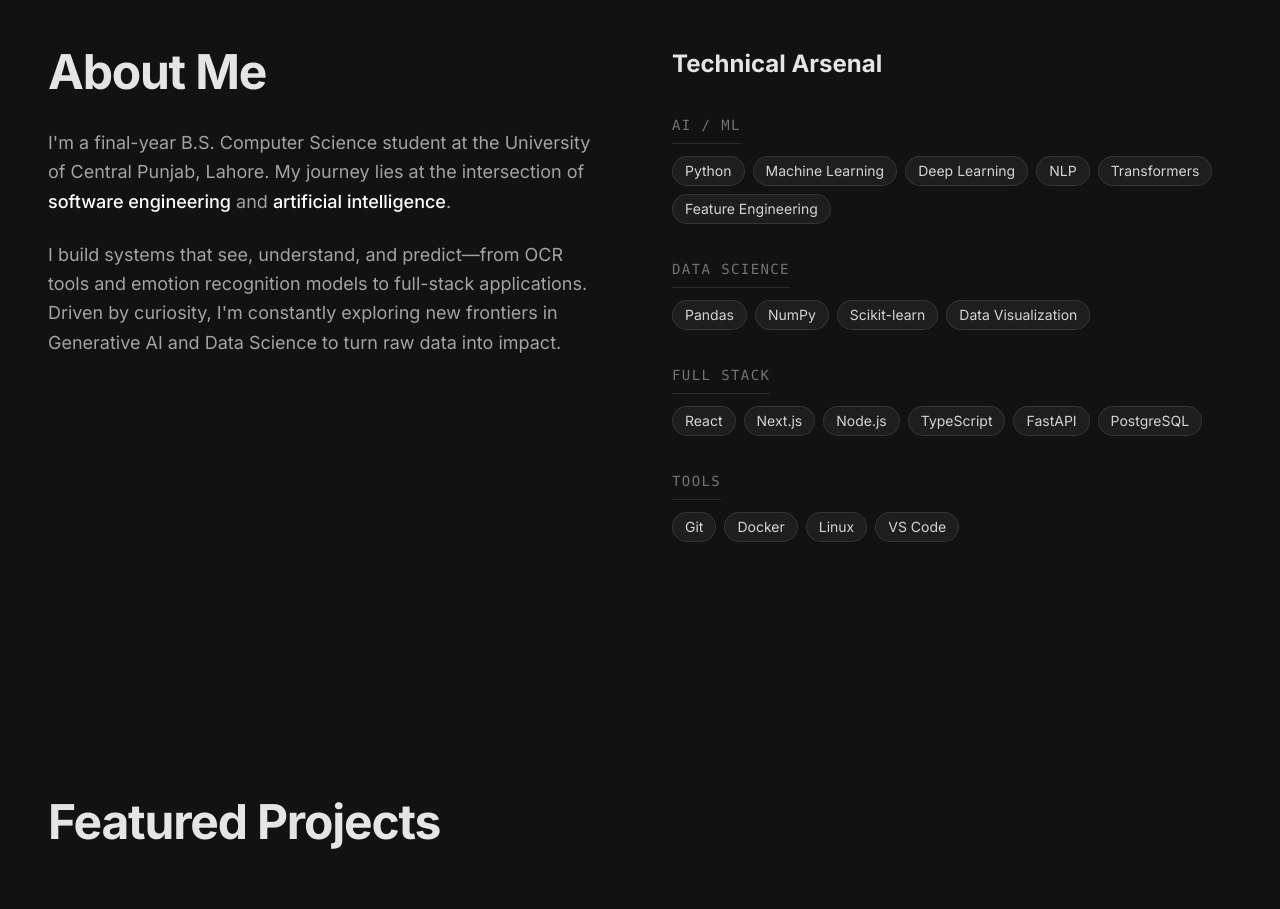
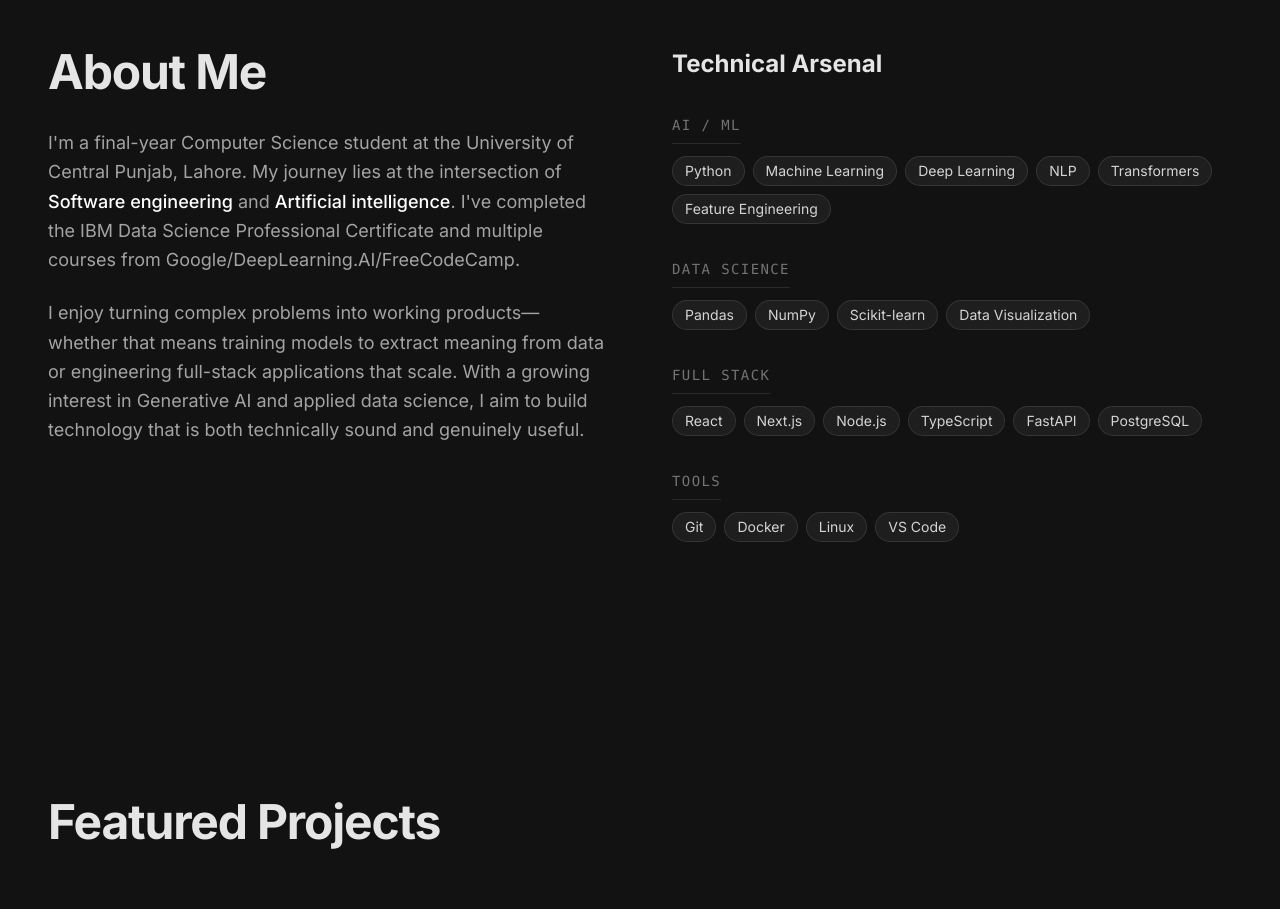
Before and after one commit to Saqibb786/My-Portfolio, a Next.js app: page / in a window 1280 px wide. Shown: the part 4080-4989 px from the top of the page. Built offline with nearby package versions, Linux system fonts and the light colour scheme.

Commit message:
Update 1.2

```diff
--- a/components/About.tsx
+++ b/components/About.tsx
@@ -32,13 +32,14 @@ export default function About() {
             className="prose prose-invert text-neutral-400 text-lg leading-relaxed max-w-xl"
           >
             <p className="mb-6">
-              I'm a final-year B.S. Computer Science student at the University of Central Punjab, Lahore.
-              My journey lies at the intersection of <span className="text-white font-medium">software engineering</span> and <span className="text-white font-medium">artificial intelligence</span>.
+                I'm a final-year Computer Science student at the University of Central Punjab, Lahore.
+              My journey lies at the intersection of <span className="text-white font-medium">Software engineering</span> and <span className="text-white font-medium">Artificial intelligence</span>.
+              I've completed the IBM Data Science Professional Certificate and multiple courses from Google/DeepLearning.AI/FreeCodeCamp.
             </p>
             <p>
-              I build systems that see, understand, and predict—from OCR tools and emotion recognition models
-              to full-stack applications. Driven by curiosity, I'm constantly exploring new frontiers
-              in Generative AI and Data Science to turn raw data into impact.
+              I enjoy turning complex problems into working products—whether that means training models to extract meaning from data
+              or engineering full-stack applications that scale. With a growing interest in Generative AI and applied data science,
+              I aim to build technology that is both technically sound and genuinely useful.
             </p>
           </motion.div>
         </div>
```
